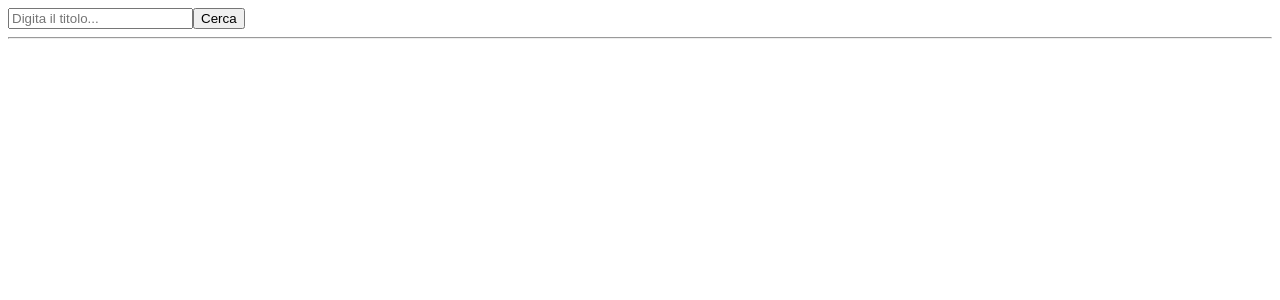
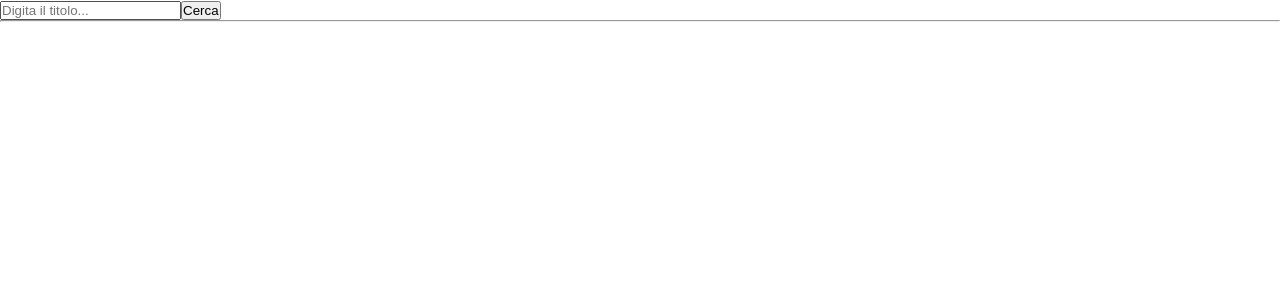
Before and after one commit to Barbarubia/vue-boolflix, a Vue app: page / in a window 1280 px wide. Shown: the top 300 px of the page. Built offline with nearby package versions, Linux system fonts and the light colour scheme.

Commit message:
Creati e importati file scss

```diff
--- a/src/App.vue
+++ b/src/App.vue
@@ -50,5 +50,5 @@ export default {
 </script>
 
 <style lang="scss">
-
+@import "./assets/scss/style.scss";
 </style>
--- /dev/null
+++ b/src/assets/scss/partials/_general.scss
@@ -0,0 +1,8 @@
+#app {
+    font-family: 'Roboto', sans-serif;
+  }
+
+.container {
+    max-width: 1200px;
+    margin: 0 auto;
+}
--- /dev/null
+++ b/src/assets/scss/partials/_reset.scss
@@ -0,0 +1,5 @@
+* {
+    margin: 0;
+    padding: 0;
+    box-sizing: border-box;
+}
--- /dev/null
+++ b/src/assets/scss/partials/_variables.scss
@@ -0,0 +1,3 @@
+$header-bg: #000000;
+$main-bg: #555555;
+$font-red: #ff0000;
--- /dev/null
+++ b/src/assets/scss/style.scss
@@ -0,0 +1,4 @@
+@import url('https://fonts.googleapis.com/css2?family=Roboto:wght@300;400;500;700;900&display=swap');
+@import "./partials/reset.scss";
+@import "./partials/variables";
+@import "./partials/general";
```
